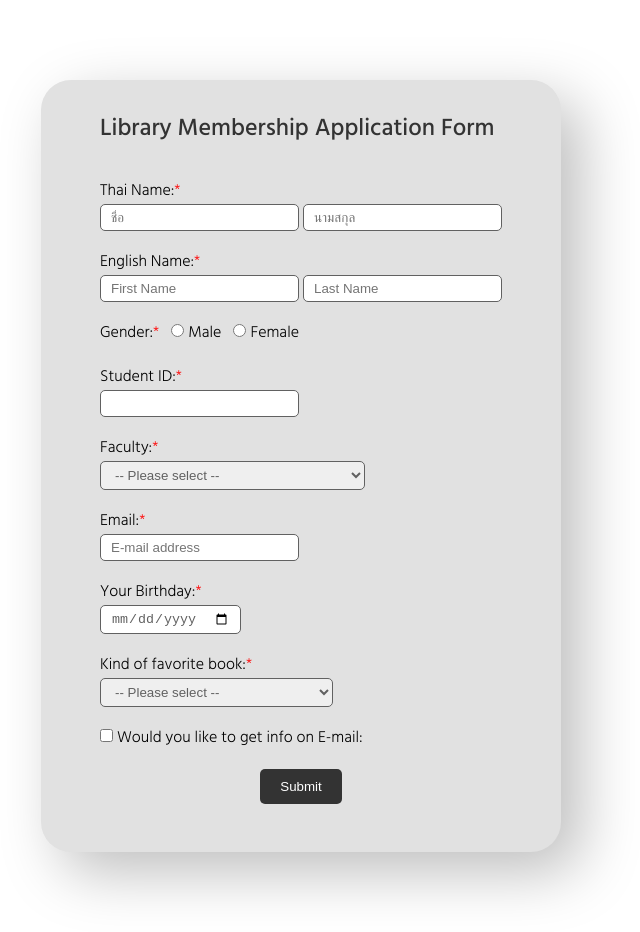
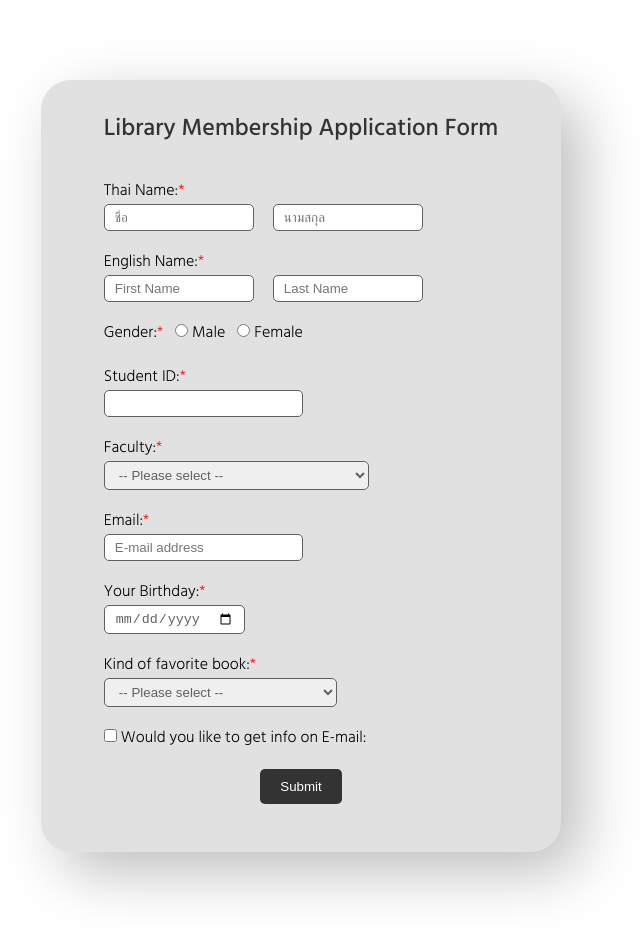
Before and after one commit to Jamespramkaew/6709616913_LibraryMembershipApplicationForm, a plain HTML site: page index.html in a window 1280 px wide. Shown: the whole page, without its empty margins (339-979 px from the left). Drawn offline with Linux system fonts and the light colour scheme.

Commit message:
Modified HTML about Th name and En name in index.html & style.css

```diff
--- a/index.html
+++ b/index.html
@@ -13,12 +13,12 @@
         <div>
             <h2>Library Membership Application Form</h2>
 
-            <label for="name">Thai Name:<span>*</span></label><br>
-            <input type="text" id="name" name="first-th-name" pattern="^[ก-ฮะ-์\s]+$" title="กรุณากรอกเฉพาะตัวอักษรภาษาไทย" placeholder="ชื่อ" required>
-            <input type="text" id="name" name="last-th-name" pattern="^[ก-ฮะ-์\s]+$" title="กรุณากรอกเฉพาะตัวอักษรภาษาไทย" placeholder="นามสกุล" required><br><br>
-            <label for="name">English Name:<span>*</span></label><br>
-            <input type="text" id="name" name="first-name" pattern="^[A-Za-z]+" title="กรุณากรอกเฉพาะตัวอักษรภาษาอังกฤษ" placeholder="First Name" required>
-            <input type="text" id="name" name="last-name" pattern="^[A-Za-z]+" title="กรุณากรอกเฉพาะตัวอักษรภาษาอังกฤษ" placeholder="Last Name" required><br><br>
+            <label for="th-name">Thai Name:<span>*</span></label><br>
+            <input type="text" id="th-first-name" name="th-first-name" pattern="^[ก-ฮะ-์\s]+$" title="กรุณากรอกเฉพาะตัวอักษรภาษาไทย" placeholder="ชื่อ" required>
+            <input type="text" id="th-last-name" name="th-last-name" pattern="^[ก-ฮะ-์\s]+$" title="กรุณากรอกเฉพาะตัวอักษรภาษาไทย" placeholder="นามสกุล" required><br><br>
+            <label for="eng-name">English Name:<span>*</span></label><br>
+            <input type="text" id="en-first-name" name="en-first-name" pattern="^[A-Za-z]+" title="กรุณากรอกเฉพาะตัวอักษรภาษาอังกฤษ" placeholder="First Name" required>
+            <input type="text" id="en-last-name" name="en-last-name" pattern="^[A-Za-z]+" title="กรุณากรอกเฉพาะตัวอักษรภาษาอังกฤษ" placeholder="Last Name" required><br><br>
 
             <label for="gender">Gender:<span>*</span></label>
             <input type="radio" id="male" name="gender" value="male" required>
--- a/style.css
+++ b/style.css
@@ -35,6 +35,24 @@ label {
   font-weight: 150;
 }
 
+#th-first-name {
+  width: 150px;
+}
+
+#th-last-name {
+  width: 150px;
+  margin-left: 15px;
+}
+
+#en-first-name {
+  width: 150px;
+}
+
+#en-last-name {
+  width: 150px;
+  margin-left: 15px;
+}
+
 #male {
   margin-left: 8px;
 }
@@ -51,12 +69,12 @@ input {
 }
 
 .input::placeholder {
-  color: #94a3b8;
+  color: #6495d8;
 }
 
 .input:focus, input:hover {
   outline: none;
-  border-color: rgba(129, 140, 248);
+  border-color: rgb(108, 122, 246);
   background-color: #fff;
   box-shadow: 0 0 0 5px rgb(129 140 248 / 30%);
 }
```
